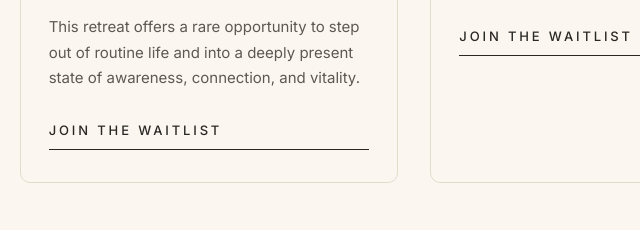
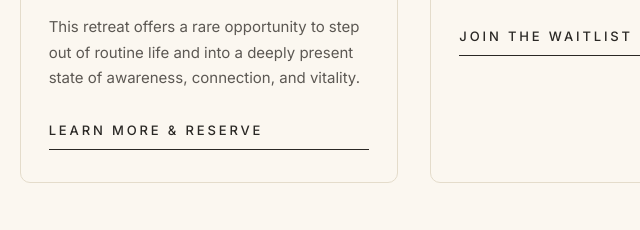
Before and after one commit to serenitystarfl/serenitystarwebsite, a plain HTML site: page docs/retreats.html in a window 1280 px wide. Shown: the part 3990-4220 px from the top of the page, 431-1071 px from the left. Drawn offline with nearby package versions, Linux system fonts and the light colour scheme.

Commit message:
Update retreats.html

```diff
--- a/docs/retreats.html
+++ b/docs/retreats.html
@@ -216,7 +216,7 @@
             <p>A transformational yoga safari experience designed to help guests reset, revive, and feel fully alive. Set over 7 days in the heart of Kruger National Park, this immersive journey blends daily yoga, breathwork, meditation, and nature-based healing with the raw beauty and power of the African wilderness.</p>
             <p>Each day is intentionally structured to support nervous system reset, emotional restoration, and deep reconnection to self through embodied practices and time in nature. Guests will experience early morning and sunset yoga sessions, guided breathwork, safari game drives, and spacious time for rest and integration in a grounded, supportive environment.</p>
             <p>This retreat offers a rare opportunity to step out of routine life and into a deeply present state of awareness, connection, and vitality.</p>
-            <a href="https://tally.so/r/PdPa81" target="_blank" rel="noopener" class="btn-link">Join the Waitlist</a>
+            <a href="https://www.krugerretreat.com" target="_blank" rel="noopener" class="btn-link">Learn more &amp; reserve</a>
           </div>
         </article>
 
```
